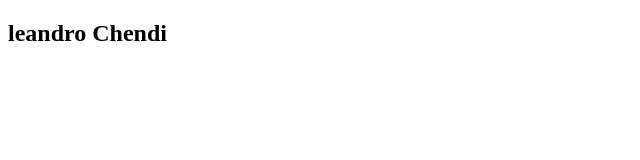
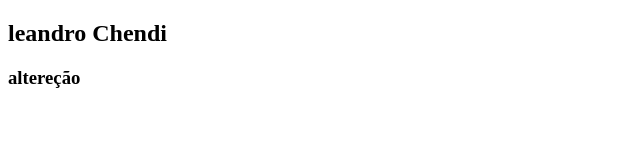
Before and after one commit to lechendi/projeto-curso-git, a plain HTML site: page index.html in a window 1280 px wide. Shown: the full height of the page, 0-640 px from the left. Drawn offline with Linux system fonts and the light colour scheme.

Commit message:
alteração

```diff
--- a/index.html
+++ b/index.html
@@ -7,5 +7,6 @@
 </head>
 <body>
     <h2>leandro Chendi</h2>
+    <h3>altereção</h3>
 </body>
 </html>
```
